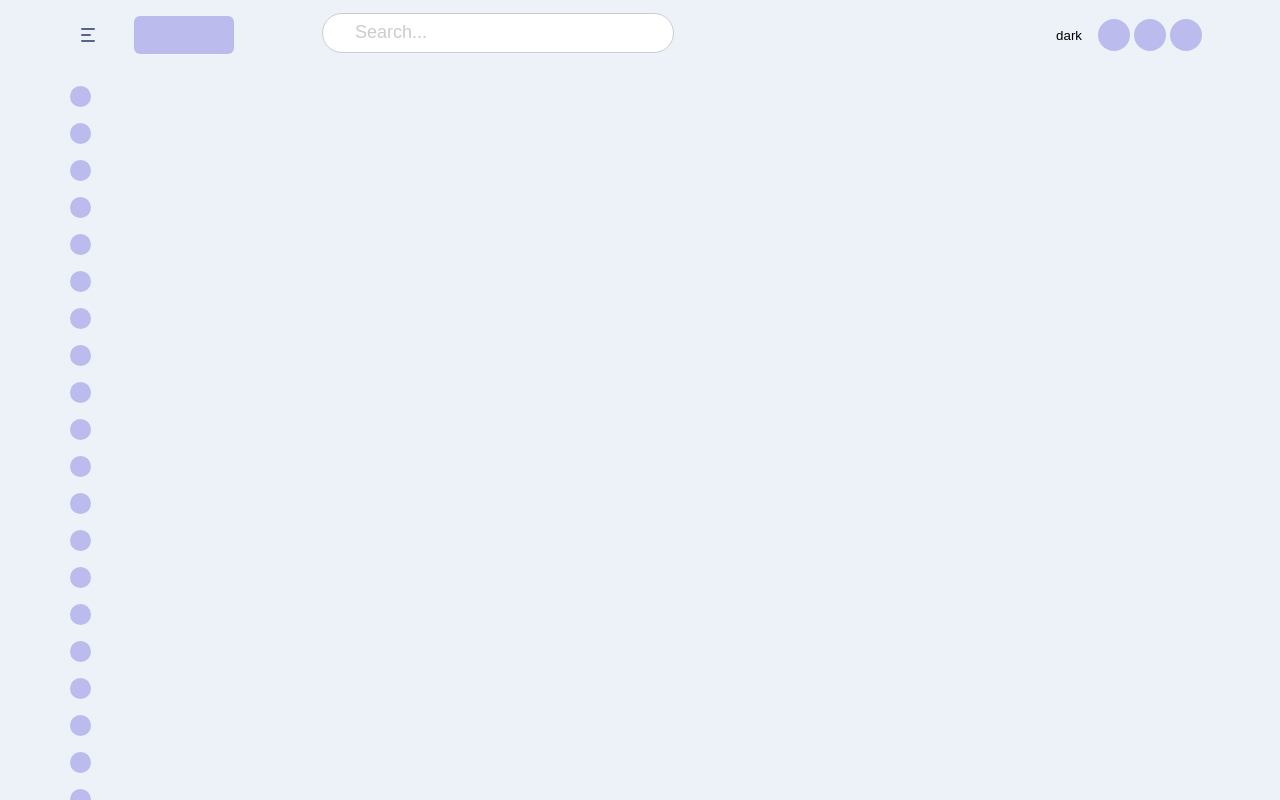
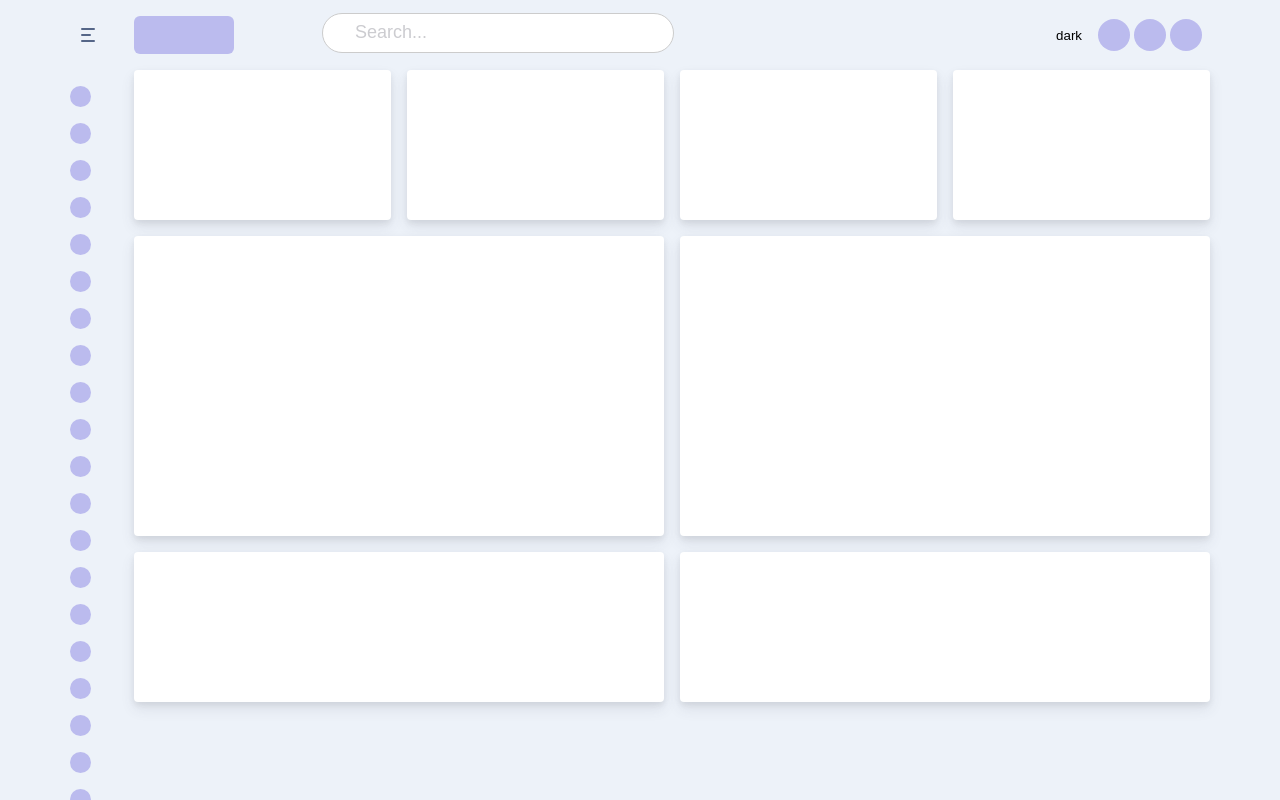
Before and after one commit to yunojang-wizcore/dashboard, a React (Create React App) app: page / in a window 1280 px wide. Built offline with nearby package versions, Linux system fonts and the light colour scheme.

Commit message:
layout main content

```diff
--- a/src/Components/Content/index.tsx
+++ b/src/Components/Content/index.tsx
@@ -2,17 +2,32 @@ import { FC } from "react";
 import { css } from "@emotion/css";
 
 import Header from "./Header";
+import { map, range } from "utils";
 
 interface ConetentProps {
 
 }
 
 const Conetent: FC<ConetentProps> = () => {
+  const listDiv = (l: number, className:string) => map<number, JSX.Element>((n)=><div key={n} className={className}/>, range(l));
+
   return (
     <div className={content}>
       <Header />
 
-      {/* main content */}
+      <div className={mainContent}>
+        <div className={row}>
+          {listDiv(4,card)}
+        </div>
+
+        <div className={row}>
+          {listDiv(2,bigCard)}
+        </div>
+
+        <div className={row}>
+          {listDiv(2,card)}
+        </div>
+      </div>
     </div>
   );
 }
@@ -24,3 +39,31 @@ const content = css`
   min-height: 100vh;
   margin-left: 4em;
 `;
+
+const mainContent = css`
+  transition: .2s cubic-bezier(0,0,0,1);
+`;
+
+const row = css`
+  display: flex;
+  gap: 1em;
+  margin-bottom: 1em;
+`;
+
+const card = css`
+  min-height: 150px;
+  flex: 1;
+  background: #fff;
+  border-radius: 4px;
+  padding: .5em;
+  box-shadow: rgba(65, 69, 88, 0.1) 0px 7px 14px 0px, rgba(0, 0, 0, 0.07) 0px 3px 6px 0px
+`;
+
+const bigCard = css`
+  min-height: 300px;
+  flex: 1;
+  background: #fff;
+  border-radius: 4px;
+  padding: .5em;
+  box-shadow: rgba(65, 69, 88, 0.1) 0px 7px 14px 0px, rgba(0, 0, 0, 0.07) 0px 3px 6px 0px
+`;
--- a/src/Components/Navbar/MenuItem.tsx
+++ b/src/Components/Navbar/MenuItem.tsx
@@ -32,7 +32,8 @@ const icon = css`
   border-radius: 50%;
 `
 const link = css`
-  cursor: pointer;
+  width: 8em;
   transform-origin: left;
   animation: .2s slide cubic-bezier(0,0,0,1);
+  cursor: pointer;
 `;
--- a/src/Components/Navbar/MenuList.tsx
+++ b/src/Components/Navbar/MenuList.tsx
@@ -1,7 +1,8 @@
 import { FC } from "react";
+import { css } from "@emotion/css";
+
 import MENU_LIST from "mock/menuList";
 import MenuItem from "./MenuItem";
-import { css } from "@emotion/css";
 
 interface MenuListProps {
   isOpen: boolean
@@ -21,6 +22,4 @@ const listCls = css`
   display: flex;
   flex-direction: column;
   gap: 1em;
-
-
 `;
```
